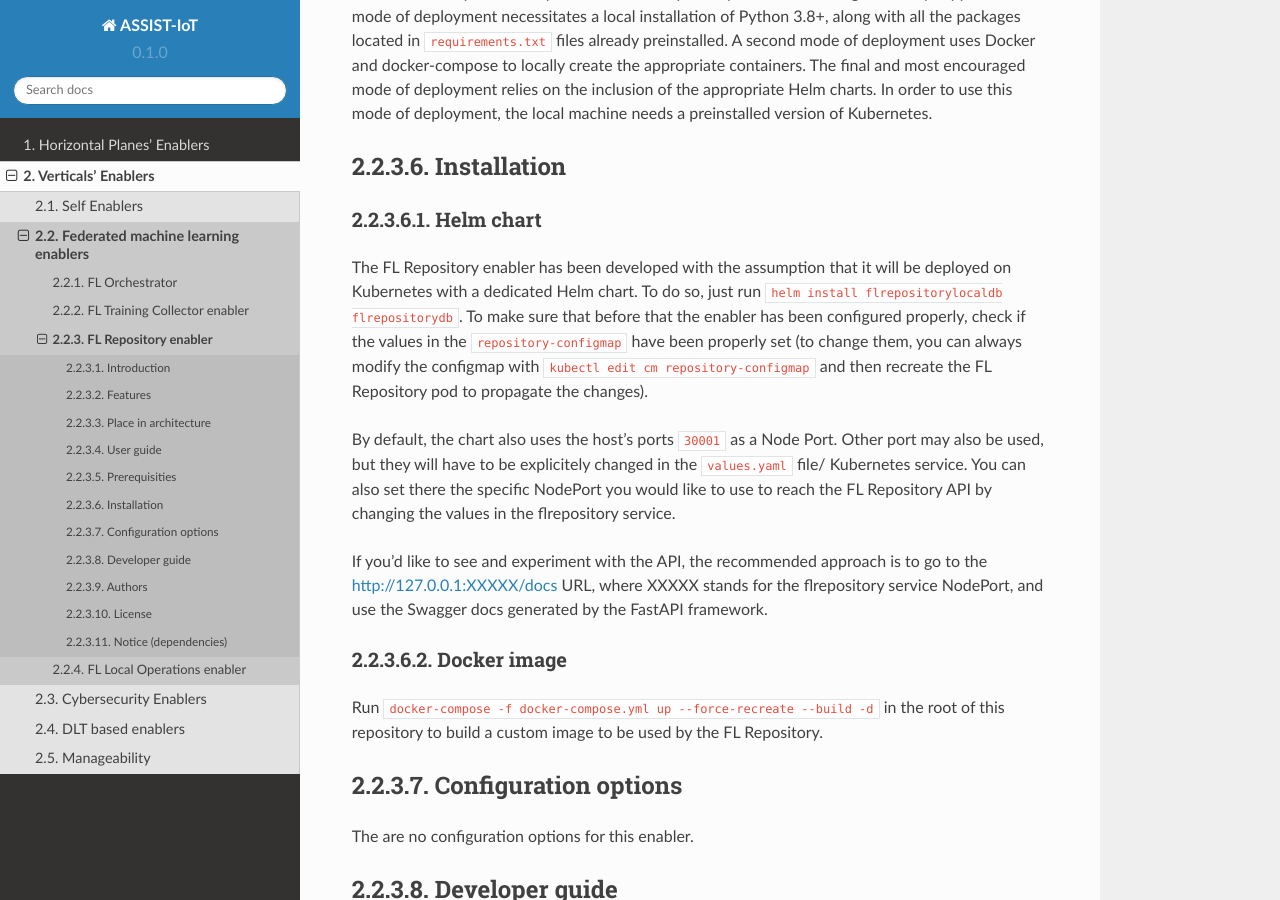
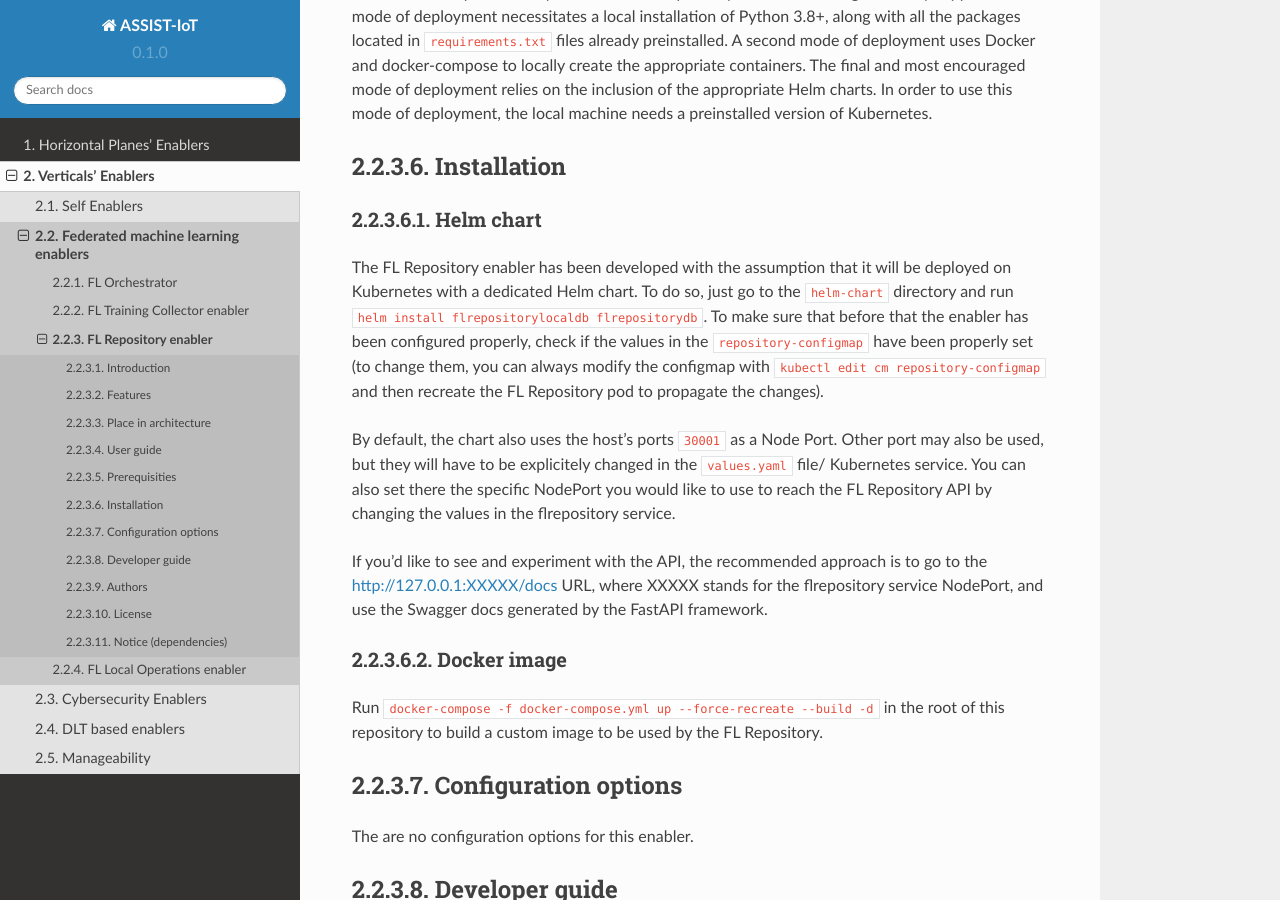
Before and after one commit to assist-iot/assist-iot-documentation, a Sphinx documentation site: the page built from docs/source/verticals/federated/fl_repository.rst, in a window 1280 px wide and 900 px high, scrolled down 2158 px. Built offline with Sphinx 7.4.7 and the Read the Docs theme 2.0.0, drawn with Linux system fonts in a browser that asks for light colours.

Commit message:
Update FL Repository enabler

```diff
--- a/docs/source/verticals/federated/fl_repository.rst
+++ b/docs/source/verticals/federated/fl_repository.rst
@@ -189,10 +189,11 @@ Helm chart
 
 The FL Repository enabler has been developed with the assumption that it
 will be deployed on Kubernetes with a dedicated Helm chart. To do so,
-just run ``helm install flrepositorylocaldb flrepositorydb``. To make
-sure that before that the enabler has been configured properly, check if
-the values in the ``repository-configmap`` have been properly set (to
-change them, you can always modify the configmap with
+just go to the ``helm-chart`` directory and run
+``helm install flrepositorylocaldb flrepositorydb``. To make sure that
+before that the enabler has been configured properly, check if the
+values in the ``repository-configmap`` have been properly set (to change
+them, you can always modify the configmap with
 ``kubectl edit cm repository-configmap`` and then recreate the FL
 Repository pod to propagate the changes).
 
```
